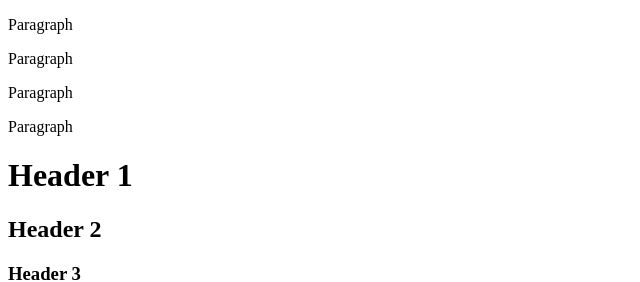
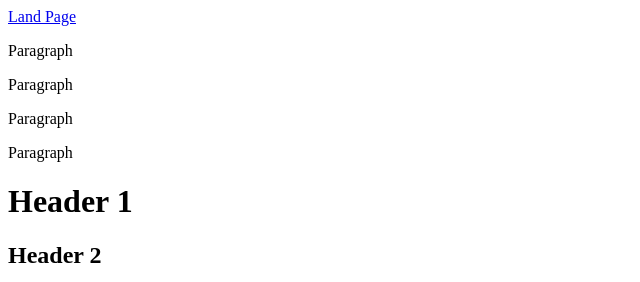
Before and after one commit to Agent1c/My_First_Portfolio, a plain HTML site: page html_basic/index.html in a window 1280 px wide. Shown: the top 282 px of the page, without its empty margins (0-640 px from the left). Drawn offline with Linux system fonts and the light colour scheme.

Commit message:
a tag error fix

```diff
--- a/html_basic/index.html
+++ b/html_basic/index.html
@@ -6,6 +6,7 @@
     <title>Document</title>
 </head>
 <body>
+    <a href="tweets.html">Land Page</a>
     <p>Paragraph</p>
     <p>Paragraph</p>
     <p>Paragraph</p>
```
